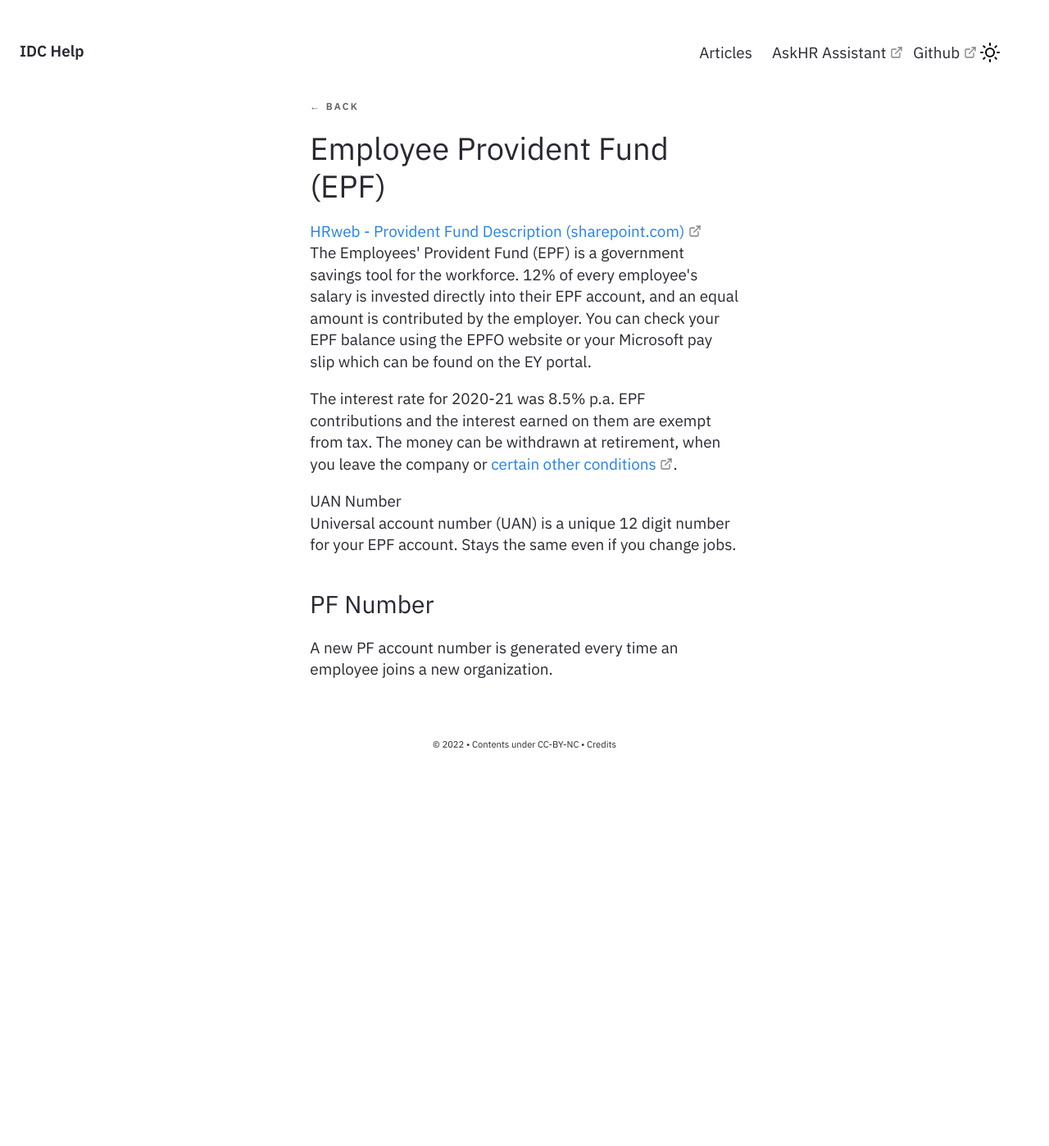
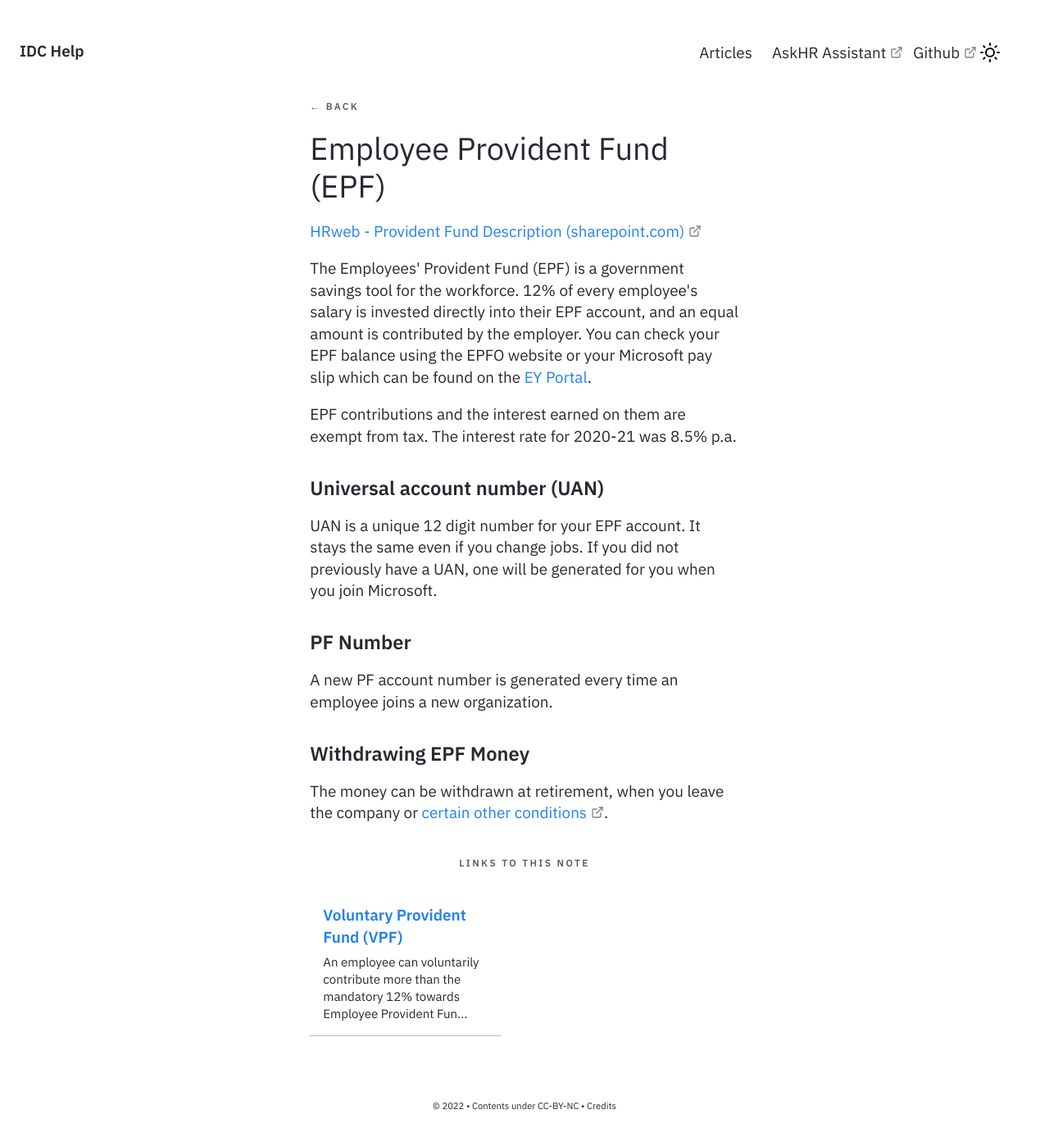
Before and after one commit to akademi-archive/akademi-archive.github.io, a Jekyll site: the page built from _notes/Public/Employee Provident Fund (EPF).md, in a window 1280 px wide. Shown: the whole page at 82% size. Built offline with Jekyll 4.4.1, drawn with Linux system fonts in a browser that asks for light colours; before the commit the page ends 956 px from its top, so only the background shows below that.

Commit message:
Many changes

```diff
--- a/_notes/Public/Employee Provident Fund (EPF).md
+++ b/_notes/Public/Employee Provident Fund (EPF).md
@@ -6,13 +6,16 @@ date modified: 22-09-2022
 ---
 
 [HRweb - Provident Fund Description (sharepoint.com)](https://microsoft.sharepoint.com/sites/HRw/Pages/PFDescIndia.aspx)
-The Employees' Provident Fund (EPF) is a government savings tool for the workforce. 12% of every employee's salary is invested directly into their EPF account, and an equal amount is contributed by the employer. You can check your EPF balance using the EPFO website or your Microsoft pay slip which can be found on the EY portal.
 
-The interest rate for 2020-21 was 8.5% p.a. EPF contributions and the interest earned on them are exempt from tax. The money can be withdrawn at retirement, when you leave the company or [certain other conditions](https://cleartax.in/s/epf-withdrawal-online#pro).
+The Employees' Provident Fund (EPF) is a government savings tool for the workforce. 12% of every employee's salary is invested directly into their EPF account, and an equal amount is contributed by the employer. You can check your EPF balance using the EPFO website or your Microsoft pay slip which can be found on the [[EY Portal]].
 
-UAN Number
-Universal account number (UAN) is a unique 12 digit number for your EPF account. Stays the same even if you change jobs.
+EPF contributions and the interest earned on them are exempt from tax. The interest rate for 2020-21 was 8.5% p.a.
 
-### PF Number
+#### Universal account number (UAN)
+UAN is a unique 12 digit number for your EPF account. It stays the same even if you change jobs. If you did not previously have a UAN, one will be generated for you when you join Microsoft.
 
+#### PF Number
 A new PF account number is generated every time an employee joins a new organization.
+
+#### Withdrawing EPF Money
+The money can be withdrawn at retirement, when you leave the company or [certain other conditions](https://cleartax.in/s/epf-withdrawal-online#pro).
--- a/_notes/Public/Voluntary Provident Fund (VPF).md
+++ b/_notes/Public/Voluntary Provident Fund (VPF).md
@@ -5,4 +5,4 @@ date: 22-09-2022
 date modified: 22-09-2022
 ---
 
-An employee can voluntarily contribute more than the mandatory 12% towards PF in the VPF, but this amount is not matched by the employer and is not tax-free.
+An employee can voluntarily contribute more than the mandatory 12% towards [[Employee Provident Fund (EPF)]] in the VPF, but this amount is not matched by the employer and is not tax-free.
```
Also changed, not shown: _notes/Public/EY Portal.md (+6 -0 lines), _notes/Public/Employee Stock Ownership Plan (ESOP).md (+0 -1 lines), _notes/Public/Flex Points.md (+9 -4 lines), _notes/Public/Full Time Employee (FTE).md (added, +10 -0 lines), _notes/Public/India Perks+.md (+4 -1 lines).
